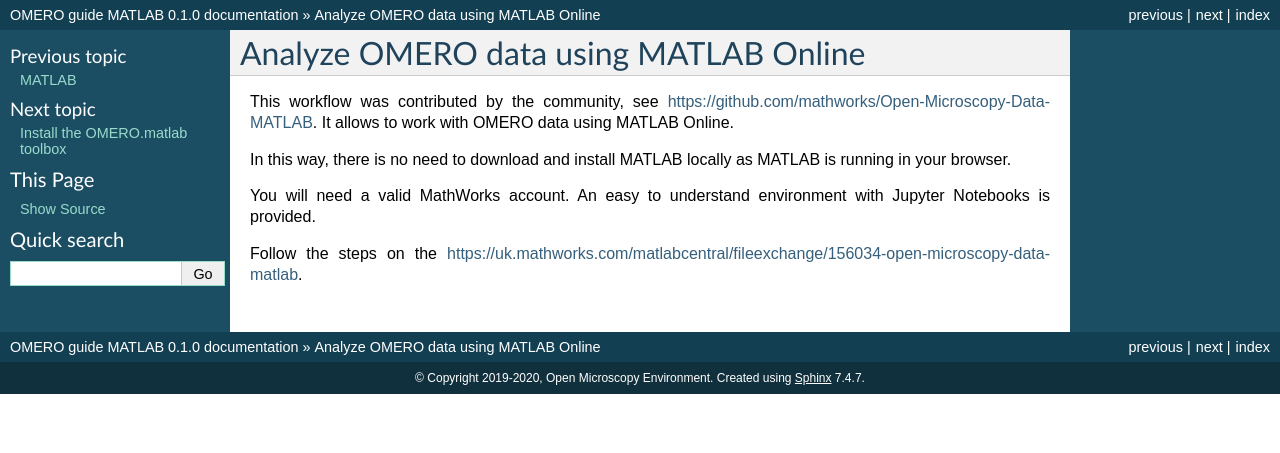
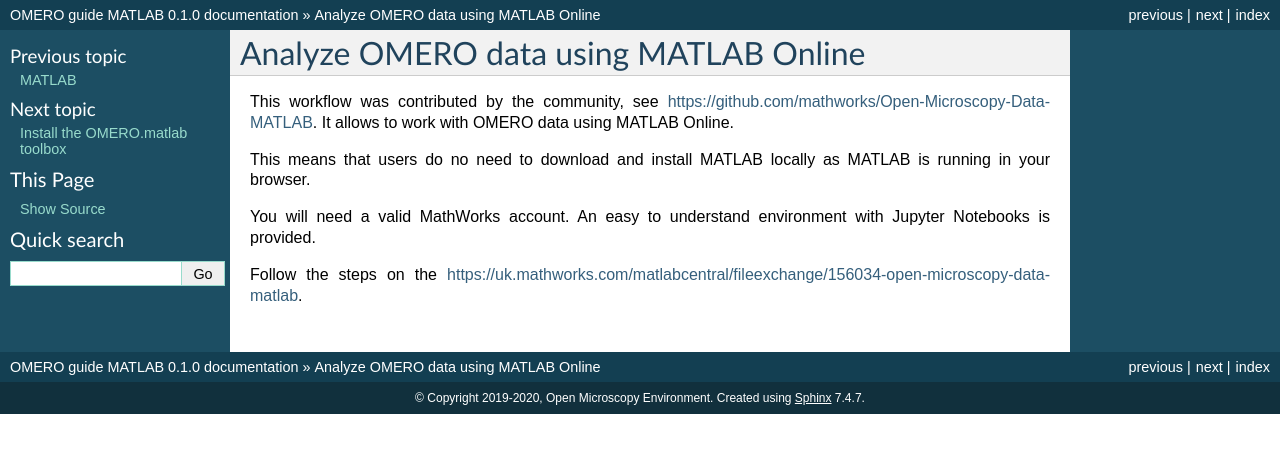
Before and after one commit to ome/omero-guide-matlab, a Sphinx documentation site: the page built from docs/matlabonline.rst, in a window 1280 px wide. Shown: the top 453 px of the page. Built offline with Sphinx 7.4.7, drawn with Linux system fonts in a browser that asks for light colours.

Commit message:
Update docs/matlabonline.rst
Co-authored-by: jean-marie burel <j.burel@dundee.ac.uk>

```diff
--- a/docs/matlabonline.rst
+++ b/docs/matlabonline.rst
@@ -3,7 +3,7 @@
 
 This workflow was contributed by the community, see https://github.com/mathworks/Open-Microscopy-Data-MATLAB. It allows to work with OMERO data using MATLAB Online.
 
-In this way, there is no need to download and install MATLAB locally as MATLAB is running in your browser.
+This means that users do no need to download and install MATLAB locally as MATLAB is running in your browser.
 
 You will need a valid MathWorks account. An easy to understand environment with Jupyter Notebooks is provided.
 
```
